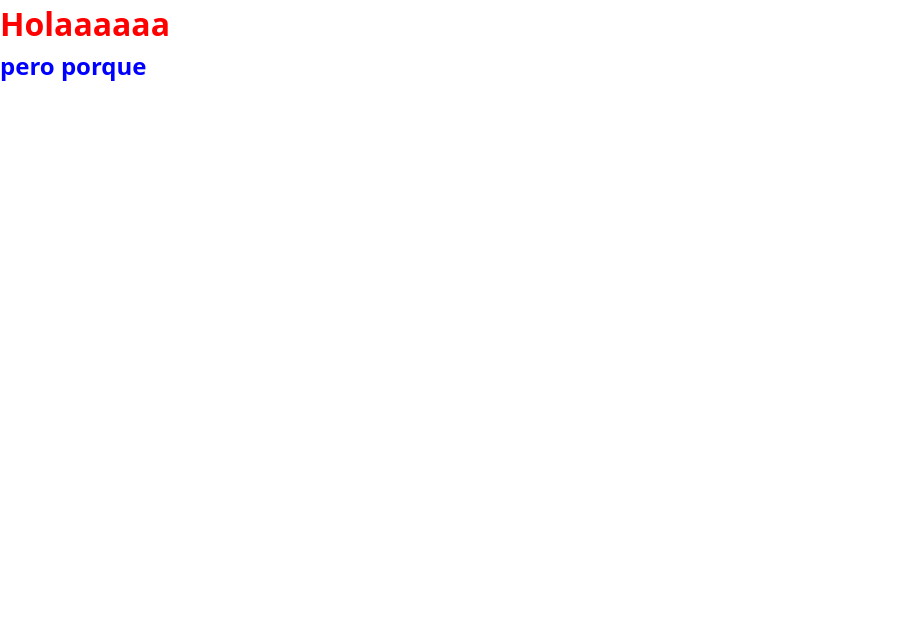
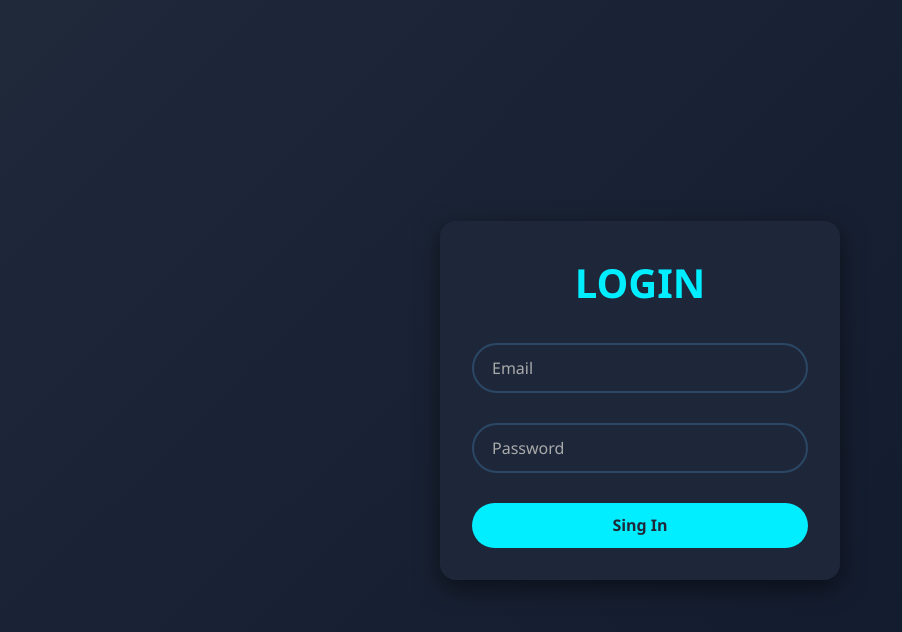
Before and after one commit to KQ251103/Shadcn---dashboard, a Next.js app: page / in a window 1280 px wide. Shown: the top 632 px of the page, without its empty margins (0-902 px from the left). Built offline with nearby package versions, Linux system fonts and the light colour scheme.

Commit message:
login  interfaz-lista

```diff
--- a/src/app/page.module.css
+++ b/src/app/page.module.css
@@ -1,16 +1,111 @@
-.xd{
-    font-size: 2rem;
-    font-weight: bold;
-    color: red;
+.bodyy {
+  display: flex;
+  justify-content: center;
+  align-items: center;
+  background: linear-gradient(135deg, #1f293a, #0f172a);
+  font-family: 'Segoe UI', sans-serif;
+  min-height: 100vh;
 }
 
-.xddd{
-    font-size: 1.5rem;
-    font-weight: bold;
-    color: blue;
+
+
+.login {
+  background: rgba(31, 41, 58, 0.9);
+  padding: 2rem;
+  border-radius: 1rem;
+  box-shadow: 0 8px 25px rgba(0, 0, 0, 0.5);
+  width: 400px;
+  position: relative;
 }
 
-.xddd:hover {
-    color: red;
-    transform: scale(1.1);
+.h2 {
+  font-size: 2.5rem;
+  color: #0ef;
+  text-align: center;
+  margin-bottom: 1.5rem;
+  text-transform: uppercase;
+  font-weight: 800;
 }
+
+.form {
+  width: 100%;
+}
+
+.inputt {
+  position: relative;
+  margin: 30px 0;
+}
+
+.inputField {
+  width: 100%;
+  height: 50px;
+  background-color: transparent;
+  border: 2px solid #2c4766;
+  outline: none;
+  border-radius: 40px;
+  color: #fff;
+  padding: 0 20px;
+  transition: 0.3s ease;
+}
+
+/* Input focus y hover */
+.inputField:hover {
+  border-color: #0ef;
+  box-shadow: 0 0 8px #0ef3;
+}
+
+.inputField:focus {
+  border-color: #0ef;
+  box-shadow: 0 0 12px #0ef5;
+}
+
+.label {
+  position: absolute;
+  left: 20px;
+  top: 50%;
+  transform: translateY(-50%);
+  color: #aaa;
+  font-size: 1rem;
+  pointer-events: none;
+  transition: 0.3s ease;
+}
+
+/* Label flotante */
+.inputField:focus ~ .label,
+.inputField:not(:placeholder-shown) ~ .label {
+  top: 0;
+  left: 15px;
+  font-size: 0.8rem;
+  color: #0ef;
+  background: #1f293a;
+  padding: 0 5px;
+  border-radius: 5px;
+}
+
+.button {
+  width: 100%;
+  height: 45px;
+  background: #0ef;
+  border: none;
+  outline: none;
+  border-radius: 40px;
+  font-weight: 600;
+  color: #1f293a;
+  font-size: 1rem;
+  cursor: pointer;
+  transition: 0.3s ease;
+}
+
+
+
+/* Pequeños detalles de decoración */
+.span {
+  position: absolute;
+  width: 32px;
+  height: 6px;
+  background-color: #0ef;
+  left: 0;
+  border-radius: 50%;
+  transform-origin: 128px;
+  transform: scale(2.2) rotate(calc(var(--i) * 360deg / 50));
+}
--- a/src/app/page.tsx
+++ b/src/app/page.tsx
@@ -4,9 +4,34 @@ import styles from "./page.module.css";
 
 export default function Home() {
   return (
-    <div className={styles.xd}>Holaaaaaa
-    <h1 className={styles.xddd}>pero porque</h1>
+
+      <div className={styles.bodyy}>
+     <div className={styles.login}>
+    <h2 className={styles.h2}>Login</h2>
+    <form action="#" className={styles.form}>
+
+      <div className={styles.inputt}>
+        <input type="email"  placeholder=" "  required minLength={3} maxLength={20} className={styles.inputField}/>
+        <label className={styles.label}>Email</label>
+        </div>
+
+        <div className={styles.inputt}>
+        <input type="password" required minLength={3} maxLength={20}  placeholder=" " className={styles.inputField}/>
+        <label  className={styles.label}>Password</label>
+      </div>
+
+        <button type="submit" className={styles.button}>Sing In</button>
+
+
+    </form>
 
     </div>
+
+   </div>
+
+
+
+
+
   );
 }
```
